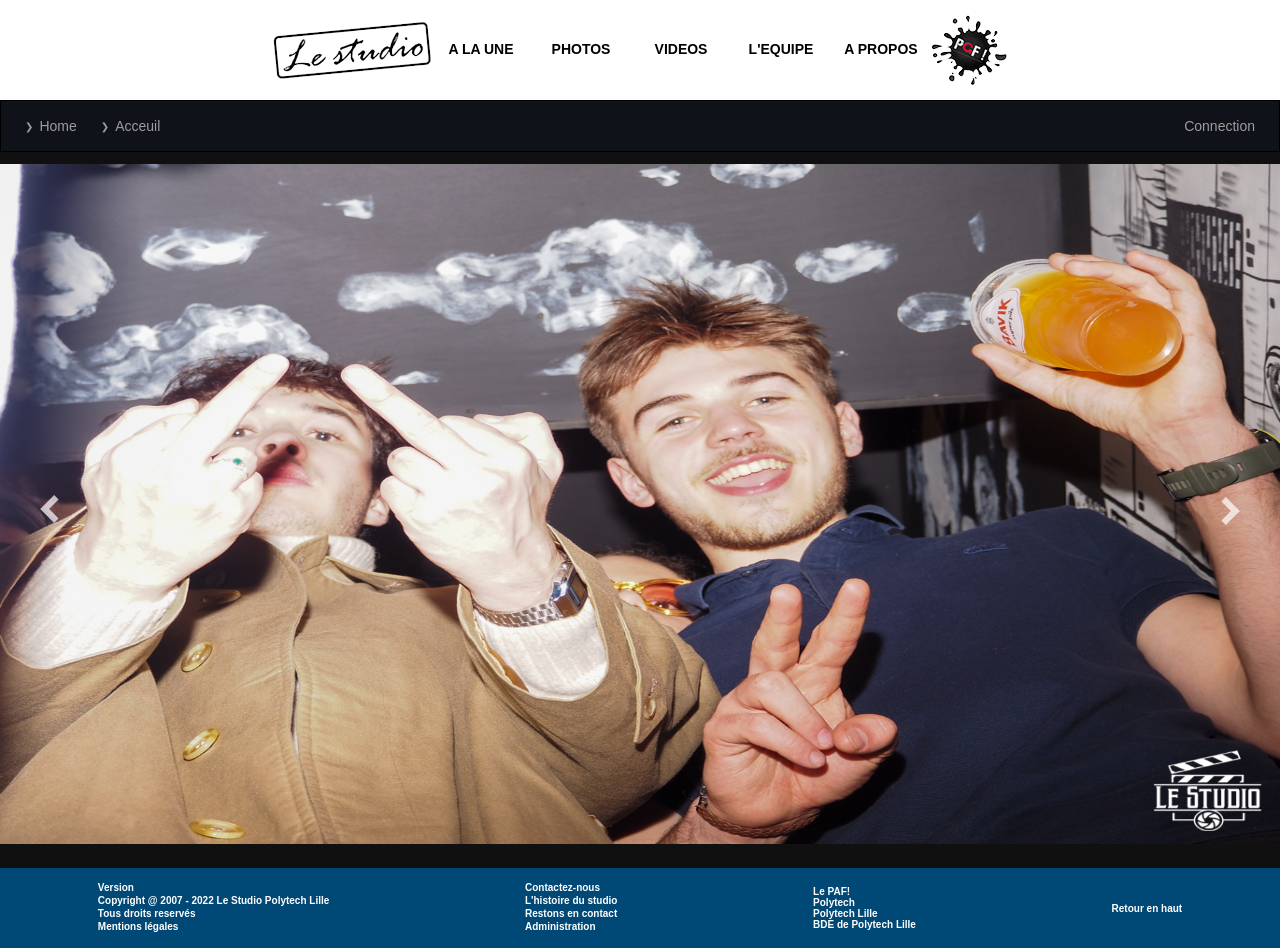
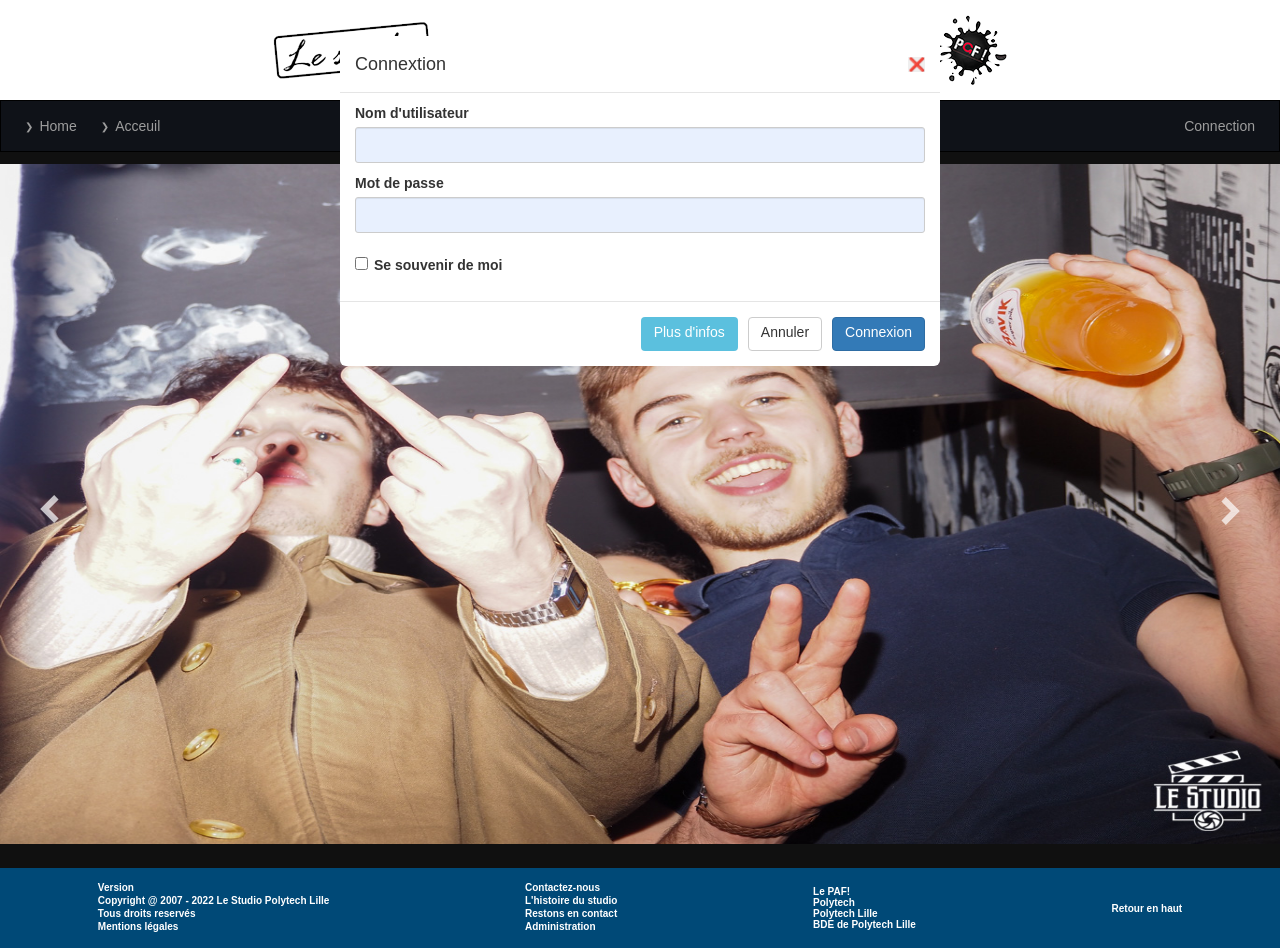
Before and after one commit to PolySim/studio-polytech-lille, a React (Create React App) app in the folder frontend/: page / in a window 1280 px wide. Built offline with nearby package versions, Linux system fonts and the light colour scheme.

Commit message:
connection onglet

```diff
--- a/frontend/src/component/Header/index.tsx
+++ b/frontend/src/component/Header/index.tsx
@@ -4,7 +4,7 @@ import { Header } from "src/styled";
 export default function HeaderView(): JSX.Element {
   return (
     <Header>
-      {window.innerWidth > 1000 ? (
+      {window.innerWidth > 930 ? (
         <img src={require("./head-logo-studio.png")} alt="logo du studio" />
       ) : (
         <></>
@@ -24,7 +24,7 @@ export default function HeaderView(): JSX.Element {
       <div>
         <p>A PROPOS</p>
       </div>
-      {window.innerWidth > 1000 ? (
+      {window.innerWidth > 930 ? (
         <img src={require("./head-logo-paf.png")} alt="logo du PAF" />
       ) : (
         <div>
--- a/frontend/src/component/index.tsx
+++ b/frontend/src/component/index.tsx
@@ -2,15 +2,17 @@ import React from "react";
 import HeaderView from "src/component/Header";
 import FooterView from "src/component/Footer";
 import HomeView from "src/component/Home";
-import ConnectionVIew from "src/container/connection";
+import NavBarView from "src/container/NavBar";
+import ConnectionView from "src/container/Connection";
 
 export default function App(): JSX.Element {
   return (
     <>
       <HeaderView />
-      <ConnectionVIew />
+      <NavBarView />
       <HomeView />
       <FooterView />
+      <ConnectionView />
     </>
   );
 }
--- /dev/null
+++ b/frontend/src/container/NavBar/index.tsx
@@ -0,0 +1,14 @@
+import React from "react";
+import { NavBar } from "src/styled";
+
+export default function NavBarView(): JSX.Element {
+  return (
+    <NavBar>
+      <div>
+        <a href="#">Home</a>
+        <a href="#">Acceuil</a>
+      </div>
+      <div onClick={() => {}}>Connection</div>
+    </NavBar>
+  );
+}
--- a/frontend/src/container/connection/index.tsx
+++ b/frontend/src/container/connection/index.tsx
@@ -1,14 +1,42 @@
 import React from "react";
 import { Connection } from "src/styled";
 
-export default function ConnectionVIew(): JSX.Element {
+export default function ConnectionView(): JSX.Element {
   return (
     <Connection>
       <div>
-        <a href="#">Home</a>
-        <a href="#">Acceuil</a>
+        <div>
+          <h4>Connextion</h4>
+          <button>❌</button>
+        </div>
+        <div>
+          <form>
+            <div>
+              <label>Nom d'utilisateur</label>
+              <input type="text" name="UserName" required={true}></input>
+            </div>
+            <div>
+              <label>Mot de passe</label>
+              <input
+                type="password"
+                name="UserPassword"
+                required={true}
+              ></input>
+            </div>
+            <div>
+              <label htmlFor="Souvenir">
+                <input type="checkbox" name="Souvenir" />
+                Se souvenir de moi
+              </label>
+            </div>
+          </form>
+        </div>
+        <div>
+          <div>Plus d'infos</div>
+          <div>Annuler</div>
+          <div>Connexion</div>
+        </div>
       </div>
-      <div onClick={() => {}}>Connection</div>
     </Connection>
   );
 }
--- a/frontend/src/index.css
+++ b/frontend/src/index.css
@@ -14,3 +14,14 @@ body {
   height: 100vh;
   width: 100vw;
 }
+
+@keyframes connection {
+  from {
+    transform: translate(-50%, -100%);
+    opacity: 0.5;
+  }
+  to {
+    transform: translate(-50%, 0%);
+    opacity: 1;
+  }
+}
--- a/frontend/src/styled.ts
+++ b/frontend/src/styled.ts
@@ -40,7 +40,7 @@ export const Header = styled.header`
     }
   }
 
-  @media screen and (max-width: 1000px) {
+  @media screen and (max-width: 930px) {
     color: #337ab7;
 
     > div {
@@ -88,7 +88,7 @@ export const Footer = styled.footer`
     color: white;
   }
 
-  @media screen and (max-width: 1000px) {
+  @media screen and (max-width: 930px) {
     flex-direction: column;
     align-items: flex-start;
     box-sizing: border-box;
@@ -178,7 +178,7 @@ export const ImageHome = styled.div`
   }
 `;
 
-export const Connection = styled.div`
+export const NavBar = styled.div`
   display: flex;
   width: 100%;
   height: 52px;
@@ -228,3 +228,156 @@ export const Connection = styled.div`
     }
   }
 `;
+
+export const Connection = styled.div`
+  position: absolute;
+  top: 0;
+  left: 0;
+  width: 100vw;
+  height: 100vh;
+  z-index: 100;
+
+  > div {
+    position: relative;
+    top: 36px;
+    left: 50%;
+    height: 330px;
+    width: min(90%, 600px);
+    background-color: white;
+    animation: connection 0.5s forwards;
+    border-radius: 6px;
+
+    /* First line for presentation */
+
+    > div:nth-of-type(1) {
+      display: flex;
+      align-items: center;
+      height: 56px;
+      border-bottom: 1px solid #e5e5e5;
+      padding: 0 15px;
+      color: #333;
+
+      h4 {
+        font-size: 18px;
+        font-weight: 500;
+      }
+
+      button {
+        background-color: none;
+        border: none;
+        margin-left: auto;
+      }
+    }
+
+    /* Second line for User's information */
+
+    > div:nth-of-type(2) {
+      height: 208px;
+      width: 100%;
+      border-bottom: 1px solid #e5e5e5;
+
+      form {
+        display: flex;
+        flex-direction: column;
+        padding: 0 15px;
+
+        div {
+          margin-top: 12px;
+          display: flex;
+          flex-direction: column;
+        }
+
+        label {
+          margin-bottom: 6px;
+          font-weight: bold;
+          font-size: 14px;
+          color: #333;
+        }
+
+        input {
+          height: 34px;
+          padding-left: 12px;
+          border-radius: 3px;
+          border: 1px solid #ccc;
+          box-shadow: inset 0 1px 1px rgba(0, 0, 0, 0.075);
+          background-color: #e8f0fe;
+
+          :focus {
+            box-shadow: inset 0 1px 1px rgba(0, 0, 0, 0.075),
+              0 0 8px rgba(102, 175, 233, 0.6);
+            outline: none;
+            border-color: #66afe9;
+          }
+        }
+
+        label input {
+          height: auto;
+          margin: 12px 6px 0 0;
+        }
+      }
+    }
+
+    /* 3eme line for submit */
+
+    > div:nth-of-type(3) {
+      display: flex;
+      justify-content: flex-end;
+      padding: 15px;
+
+      /* Info Button */
+
+      div:nth-of-type(1) {
+        height: 20px;
+        padding: 6px 12px;
+        background-color: #5bc0de;
+        font-size: 14px;
+        color: white;
+        cursor: pointer;
+        border-radius: 4px;
+        border: 1px solid transparent;
+
+        :hover {
+          background-color: #31b0d5;
+          border-color: #269abc;
+        }
+      }
+
+      /* Cancel Button */
+
+      div:nth-of-type(2) {
+        height: 20px;
+        padding: 6px 12px;
+        font-size: 14px;
+        color: #333;
+        margin-left: 10px;
+        border: 1px solid #ccc;
+        border-radius: 4px;
+        cursor: pointer;
+
+        :hover {
+          background-color: #e6e6e6;
+          border-color: #adadad;
+        }
+      }
+
+      /* Connection Button */
+
+      div:nth-of-type(3) {
+        height: 20px;
+        padding: 6px 12px;
+        font-size: 14px;
+        color: white;
+        margin-left: 10px;
+        cursor: pointer;
+        background-color: #337ab7;
+        border: 1px solid #2e6da4;
+        border-radius: 4px;
+
+        :hover {
+          background-color: #286090;
+          border-color: #204d74;
+        }
+      }
+    }
+  }
+`;
```
